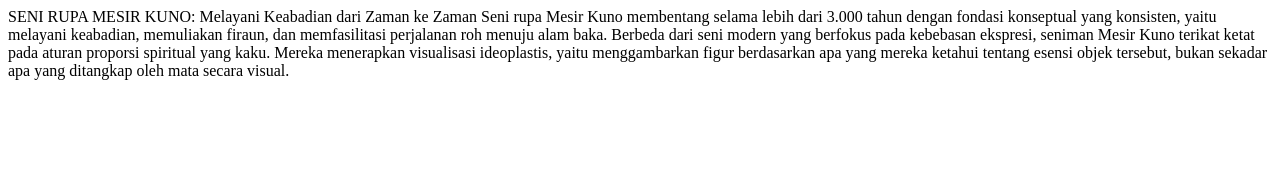
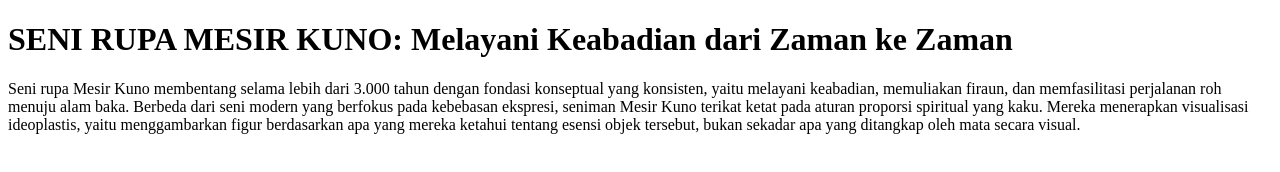
Before and after one commit to raphaellie16-afk/raphael-week-02, a plain HTML site: page index.html in a window 1280 px wide. Drawn offline with Linux system fonts and the light colour scheme.

Commit message:
Update index.html
Updated body content to include a header for better structure.

```diff
--- a/index.html
+++ b/index.html
@@ -3,6 +3,6 @@
 <head>
   <title>SENI RUPA MESIR KUNO:</title>
 </head>
-<body>SENI RUPA MESIR KUNO: Melayani Keabadian dari Zaman ke Zaman Seni rupa Mesir Kuno membentang selama lebih dari 3.000 tahun dengan fondasi konseptual yang konsisten, yaitu melayani keabadian, memuliakan firaun, dan memfasilitasi perjalanan roh menuju alam baka. Berbeda dari seni modern yang berfokus pada kebebasan ekspresi, seniman Mesir Kuno terikat ketat pada aturan proporsi spiritual yang kaku. Mereka menerapkan visualisasi ideoplastis, yaitu menggambarkan figur berdasarkan apa yang mereka ketahui tentang esensi objek tersebut, bukan sekadar apa yang ditangkap oleh mata secara visual.
+<body><h1>SENI RUPA MESIR KUNO: Melayani Keabadian dari Zaman ke Zaman</h1> Seni rupa Mesir Kuno membentang selama lebih dari 3.000 tahun dengan fondasi konseptual yang konsisten, yaitu melayani keabadian, memuliakan firaun, dan memfasilitasi perjalanan roh menuju alam baka. Berbeda dari seni modern yang berfokus pada kebebasan ekspresi, seniman Mesir Kuno terikat ketat pada aturan proporsi spiritual yang kaku. Mereka menerapkan visualisasi ideoplastis, yaitu menggambarkan figur berdasarkan apa yang mereka ketahui tentang esensi objek tersebut, bukan sekadar apa yang ditangkap oleh mata secara visual.
 </body>
 </html>
```
